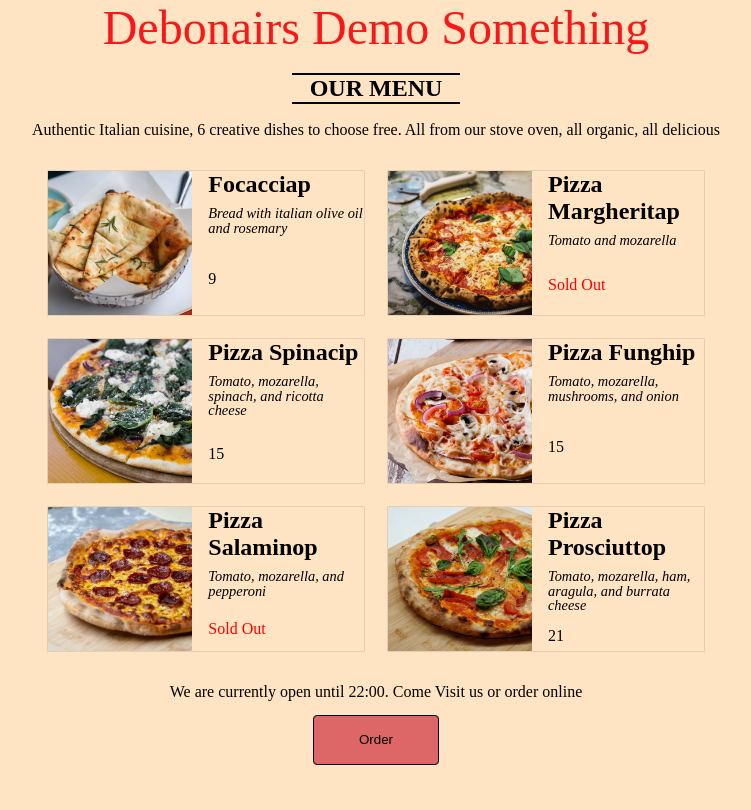
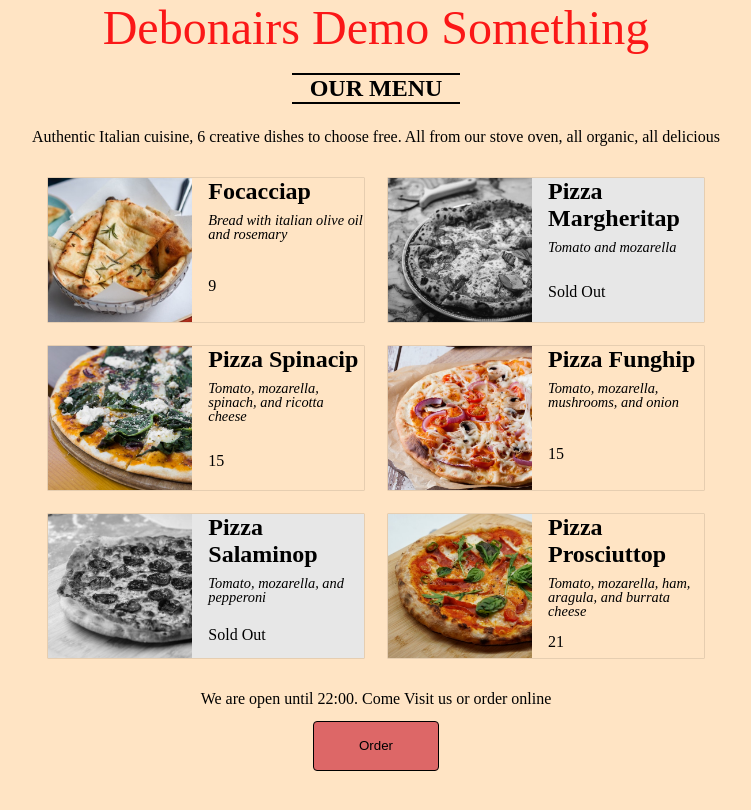
Before and after one commit to FortunateOmonuwa/Res-Menu, a React (Vite) app in the folder Debonairs-Menu/: page / in a window 1280 px wide. Shown: the top 810 px of the page, without its empty margins (264-1015 px from the left). Built offline with nearby package versions, Linux system fonts and the light colour scheme.

Commit message:
add grayscale to pizza component

```diff
--- a/Debonairs-Menu/src/App.jsx
+++ b/Debonairs-Menu/src/App.jsx
@@ -23,14 +23,29 @@ function App() {
       <div className="main-header">
         <Header />
         <h2 className="our-menu">OUR MENU</h2>
-
-        <p className="menu-des">
-          Authentic Italian cuisine, 6 creative dishes to choose free. All from
-          our stove oven, all organic, all delicious
-        </p>
       </div>
       {pizzas.length > 0 ? (
-        <div className="pizza-list">{pizzas}</div>
+        <>
+          <p className="menu-des">
+            Authentic Italian cuisine, 6 creative dishes to choose free. All
+            from our stove oven, all organic, all delicious
+          </p>
+          <div className="pizza-list">{pizzas}</div>
+          <div className="footer">
+            {hour < closed && hour >= open && (
+              <div>
+                <p>
+                  We are open until {closed}:00. Come Visit us or order online
+                </p>
+                <Button />
+              </div>
+            )}
+          </div>
+          <p className="footer">
+            {hour > closed &&
+              `We are currently closed. We're open from ${open}am till ${closed}pm`}
+          </p>
+        </>
       ) : (
         <div
           style={{
@@ -43,22 +58,6 @@ function App() {
           Were currrently working on our menu. Please check back later
         </div>
       )}
-
-      <div className="footer">
-        {hour < closed && hour >= open && (
-          <div>
-            <p>
-              We are currently open until {closed}:00. Come Visit us or order
-              online
-            </p>
-            <Button />
-          </div>
-        )}
-      </div>
-      <p className="footer">
-        {hour > closed &&
-          `We are currently closed. We're open from ${open}am till ${closed}pm`}
-      </p>
     </div>
   );
 }
--- a/Debonairs-Menu/src/index.css
+++ b/Debonairs-Menu/src/index.css
@@ -34,7 +34,11 @@ img {
 .main .main-header .our-menu {
   border-top: 2px solid black;
   border-bottom: 2px solid black;
+  margin-block-end: 1em;
   width: 7em;
+}
+.main .menu-des {
+  text-align: center;
 }
 .main .pizza-list {
   display: grid;
@@ -66,6 +70,24 @@ img {
   transform: translateY(3px);
   box-shadow: 1px 1px 8px 2px rgba(0, 0, 0, 0.2);
 }
+.main .pizza-list .sold-out {
+  display: flex;
+  box-shadow: 0px 0px 0px 0.5px rgba(0, 0, 0, 0.2);
+  gap: 1em;
+  transition: all 0.8s ease-in-out;
+  filter: grayscale(1);
+}
+.main .pizza-list .sold-out .content {
+  display: grid;
+  justify-content: space-evenly;
+}
+.main .pizza-list .sold-out .content p {
+  font-weight: 100;
+  font-size: 0.9em;
+  font-style: italic;
+  line-height: 1em;
+  padding-block: 8px;
+}
 .main .footer {
   text-align: center;
   padding-block-end: 1em;
--- a/Debonairs-Menu/src/index.scss
+++ b/Debonairs-Menu/src/index.scss
@@ -32,8 +32,12 @@ img {
         .our-menu {
             border-top: 2px solid black;
             border-bottom: 2px solid black;
+            margin-block-end: 1em;
             width: 7em;
         }
+    }
+    .menu-des {
+        text-align: center;
     }
 
     .pizza-list {
@@ -70,6 +74,27 @@ img {
                 box-shadow: 1px 1px 8px 2px rgba(0, 0, 0, 0.2);
             }
         }
+        .sold-out {
+            display: flex;
+            box-shadow: 0px 0px 0px 0.5px rgba(0, 0, 0, 0.2);
+            gap: 1em;
+            transition: all 0.8s ease-in-out;
+            filter: grayscale(1);
+
+            .content {
+                display: grid;
+                justify-content: space-evenly;
+                h2 {
+                }
+                p {
+                    font-weight: 100;
+                    font-size: 0.9em;
+                    font-style: italic;
+                    line-height: 1em;
+                    padding-block: 8px;
+                }
+            }
+        }
     }
 
     .footer {
--- a/Debonairs-Menu/src/pizza.jsx
+++ b/Debonairs-Menu/src/pizza.jsx
@@ -5,7 +5,7 @@ const Pizza = ({ photoName, name, ingredients, price, soldOut }) => {
   const style = isDarkmode ? { color: "black" } : { color: "red" };
 
   return (
-    <div className="pizzas">
+    <div className={soldOut ? "sold-out" : "pizzas"}>
       <img src={photoName} alt="" className="pizza-image" />
       <div className="content">
         <div>
@@ -13,11 +13,7 @@ const Pizza = ({ photoName, name, ingredients, price, soldOut }) => {
           <p>{ingredients}</p>
         </div>
 
-        {soldOut ? (
-          <div style={{ color: "red", display: "grid" }}>Sold Out</div>
-        ) : (
-          <span>{price + 3}</span>
-        )}
+        {soldOut ? <div>Sold Out</div> : <span>{price + 3}</span>}
       </div>
     </div>
   );
```
Also changed, not shown: 1 other file (tests, documents, lock files or other folders).
